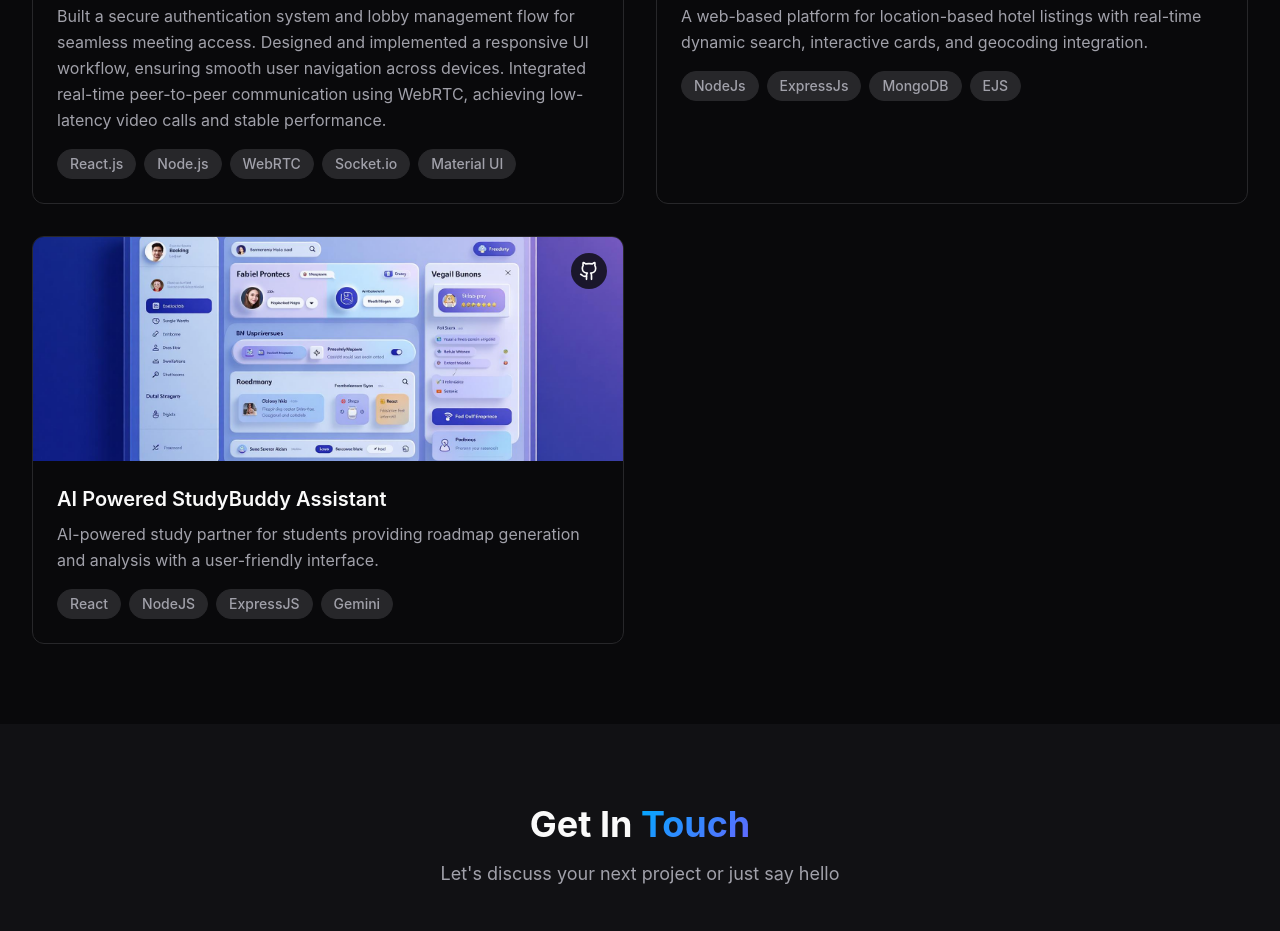
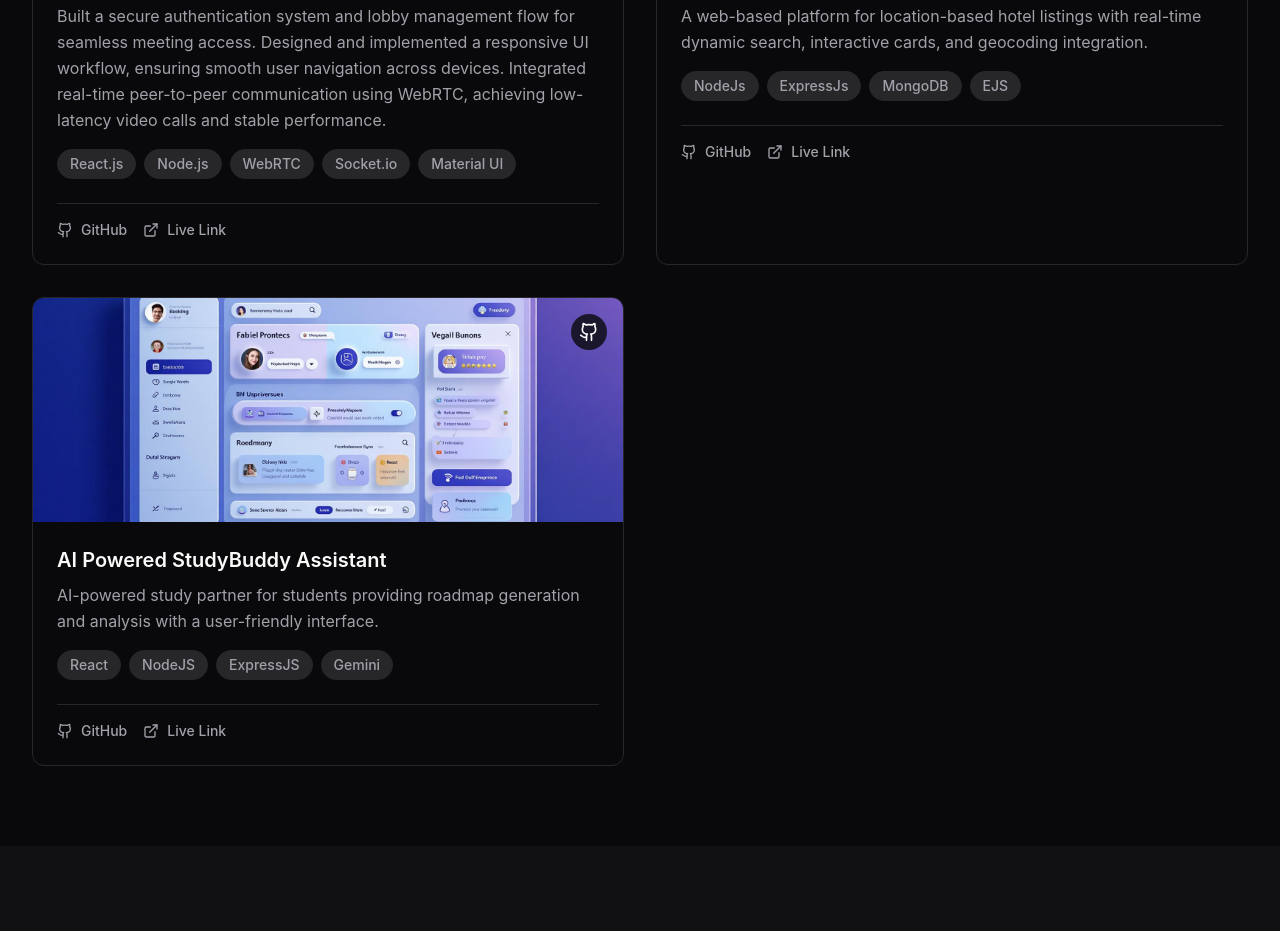
Before and after one commit to user135-test/vivek-portfolio9, a React (Vite) app: page / in a window 1280 px wide. Shown: the part 3640-4571 px from the top of the page. Built offline with nearby package versions, Linux system fonts and the light colour scheme.

Commit message:
Add project links and icons
Added GitHub and live links for EchoMeet, Wanderlust, and StudyBuddy projects to the project cards. The links are displayed at the bottom of each card with appropriate icons and labels.

```diff
--- a/src/components/Portfolio.tsx
+++ b/src/components/Portfolio.tsx
@@ -101,21 +101,24 @@ const Portfolio = () => {
       description: "Built a secure authentication system and lobby management flow for seamless meeting access. Designed and implemented a responsive UI workflow, ensuring smooth user navigation across devices. Integrated real-time peer-to-peer communication using WebRTC, achieving low-latency video calls and stable performance.",
       tools: ["React.js", "Node.js", "WebRTC", "Socket.io", "Material UI"],
       image: studyBuddyImage,
-      githubLink: "https://github.com/Vivek210404/EchoMeet"
+      githubLink: "https://github.com/Vivek210404/EchoMeet",
+      liveLink: "https://echomeetapp.onrender.com/"
     },
     {
       title: "Wanderlust – Hotel Listing Platform",
       description: "A web-based platform for location-based hotel listings with real-time dynamic search, interactive cards, and geocoding integration.",
       tools: ["NodeJs", "ExpressJs", "MongoDB", "EJS"],
       image: wanderlustImage,
-      githubLink: "https://github.com/Vivek210404/Airbnb"
+      githubLink: "https://github.com/Vivek210404/Airbnb",
+      liveLink: "https://wanderlust-kkpd.onrender.com/"
     },
     {
       title: "AI Powered StudyBuddy Assistant",
       description: "AI-powered study partner for students providing roadmap generation and analysis with a user-friendly interface.",
       tools: ["React", "NodeJS", "ExpressJS", "Gemini"],
       image: studyBuddyImage,
-      githubLink: "https://github.com/Vivek210404/StudyBuddy"
+      githubLink: "https://github.com/Vivek210404/StudyBuddy",
+      liveLink: "https://studybuddy-3y3b.onrender.com/"
     }
   ];
 
--- a/src/components/ProjectCard.tsx
+++ b/src/components/ProjectCard.tsx
@@ -1,4 +1,4 @@
-import { Github } from "lucide-react";
+import { Github, ExternalLink } from "lucide-react";
 
 interface ProjectCardProps {
   title: string;
@@ -7,9 +7,10 @@ interface ProjectCardProps {
   image: string;
   link?: string;
   githubLink?: string;
+  liveLink?: string;
 }
 
-const ProjectCard = ({ title, description, tools, image, link, githubLink }: ProjectCardProps) => {
+const ProjectCard = ({ title, description, tools, image, link, githubLink, liveLink }: ProjectCardProps) => {
   return (
     <div className="group bg-card border border-border rounded-xl overflow-hidden hover-lift hover-glow transition-all duration-300">
       <div className="relative overflow-hidden">
@@ -46,7 +47,7 @@ const ProjectCard = ({ title, description, tools, image, link, githubLink }: Pro
         <p className="text-muted-foreground mb-4 leading-relaxed">
           {description}
         </p>
-        <div className="flex flex-wrap gap-2">
+        <div className="flex flex-wrap gap-2 mb-6">
           {tools.map((tool, index) => (
             <span
               key={index}
@@ -56,6 +57,32 @@ const ProjectCard = ({ title, description, tools, image, link, githubLink }: Pro
             </span>
           ))}
         </div>
+
+        {/* Project Links */}
+        <div className="flex gap-4 pt-4 border-t border-border">
+          {githubLink && (
+            <a
+              href={githubLink}
+              target="_blank"
+              rel="noopener noreferrer"
+              className="flex items-center gap-2 text-muted-foreground hover:text-primary transition-colors duration-200 text-sm font-medium"
+            >
+              <Github size={16} />
+              <span>GitHub</span>
+            </a>
+          )}
+          {liveLink && (
+            <a
+              href={liveLink}
+              target="_blank"
+              rel="noopener noreferrer"
+              className="flex items-center gap-2 text-muted-foreground hover:text-primary transition-colors duration-200 text-sm font-medium"
+            >
+              <ExternalLink size={16} />
+              <span>Live Link</span>
+            </a>
+          )}
+        </div>
       </div>
     </div>
   );
```
